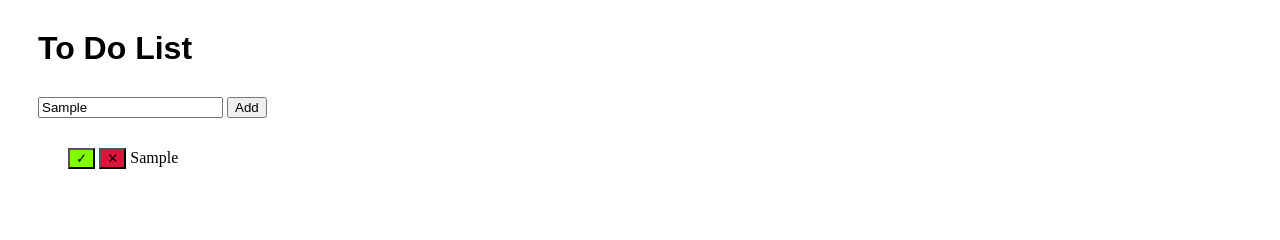
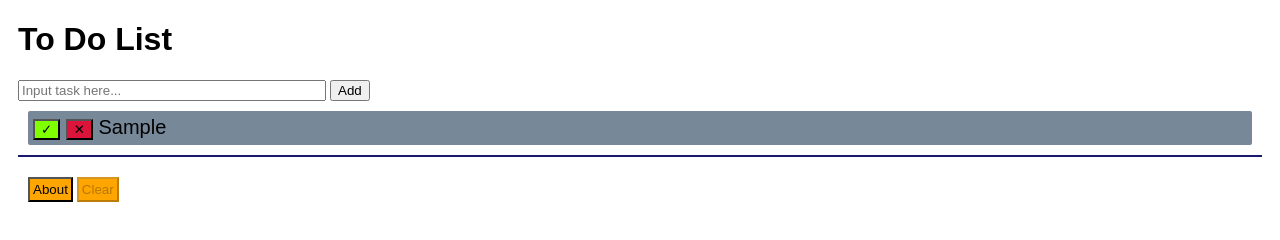
Before and after one commit to L1nk0r/todolist_web, a plain HTML site: page index.html in a window 1280 px wide. Both pictures are taken after typing "Sample" into the empty fields and a click on the button "Add". Drawn offline with Linux system fonts and the light colour scheme.

Commit message:
some little changes pt1

```diff
--- a/css/styles.css
+++ b/css/styles.css
@@ -3,7 +3,7 @@ h1{
 }
 
 div{
-   margin: 30px;
+   margin: 10px;
 }
 
 .done{
@@ -17,3 +17,37 @@ div{
 .finished{
    text-decoration: line-through;
 }
+
+#container div:hover{
+   background-color: dimgray;
+}
+
+#container div{
+   background-color: lightslategrey;
+   border: black;
+   border-radius: 2px;
+   transition-duration: 0.4s;
+   font-family: Arial, Helvetica, sans-serif;
+   font-size: 20px;
+   padding: 5px;
+}
+
+#task_input{
+   width: 300px;
+}
+
+#about{
+   border-top: midnightblue 2px solid;
+   padding:10px;
+}
+
+#about input{
+   background-color: orange;
+   padding:3px;
+   font-family: Arial, Helvetica, sans-serif;
+}
+
+#about p{
+   font-family: Arial, Helvetica, sans-serif;
+   font-size: 15px;
+}
--- a/index.html
+++ b/index.html
@@ -20,5 +20,13 @@
       <div id="container">
 
       </div>
+      <div id="about">
+         <div id="text_field">
+
+         </div>
+
+         <input id="about_button" type="button" value="About" onclick="about()">
+         <input id="clear_button" type="button" value="Clear" onclick="clear_about()" disabled>
+      </div>
    </body>
 </html>
--- a/scripts/main.js
+++ b/scripts/main.js
@@ -7,6 +7,9 @@ function add_task(){
 
       document.getElementById("container").appendChild(newTask);
    }
+
+   document.getElementById("task_input").placeholder = "Input task here...";
+   document.getElementById("task_input").value = "";
 }
 
 function markDone (item) {
@@ -16,3 +19,20 @@ function markDone (item) {
 function remove (item) {
    item.remove();
 }
+
+function about(){
+   var count = document.getElementById("text_field").childElementCount;
+   var text_field = document.getElementById("text_field");
+   var info = document.createElement("p");
+   info.innerHTML = '<p>Hi! It\'s Boris))';
+   text_field.appendChild(info);
+   document.getElementById("clear_button").disabled = false;
+}
+
+function clear_about(){
+   var div = document.getElementById("text_field");
+   while (div.childElementCount != 0){
+      div.removeChild(div.lastChild);
+   }
+   document.getElementById("clear_button").disabled = true;
+}
```
